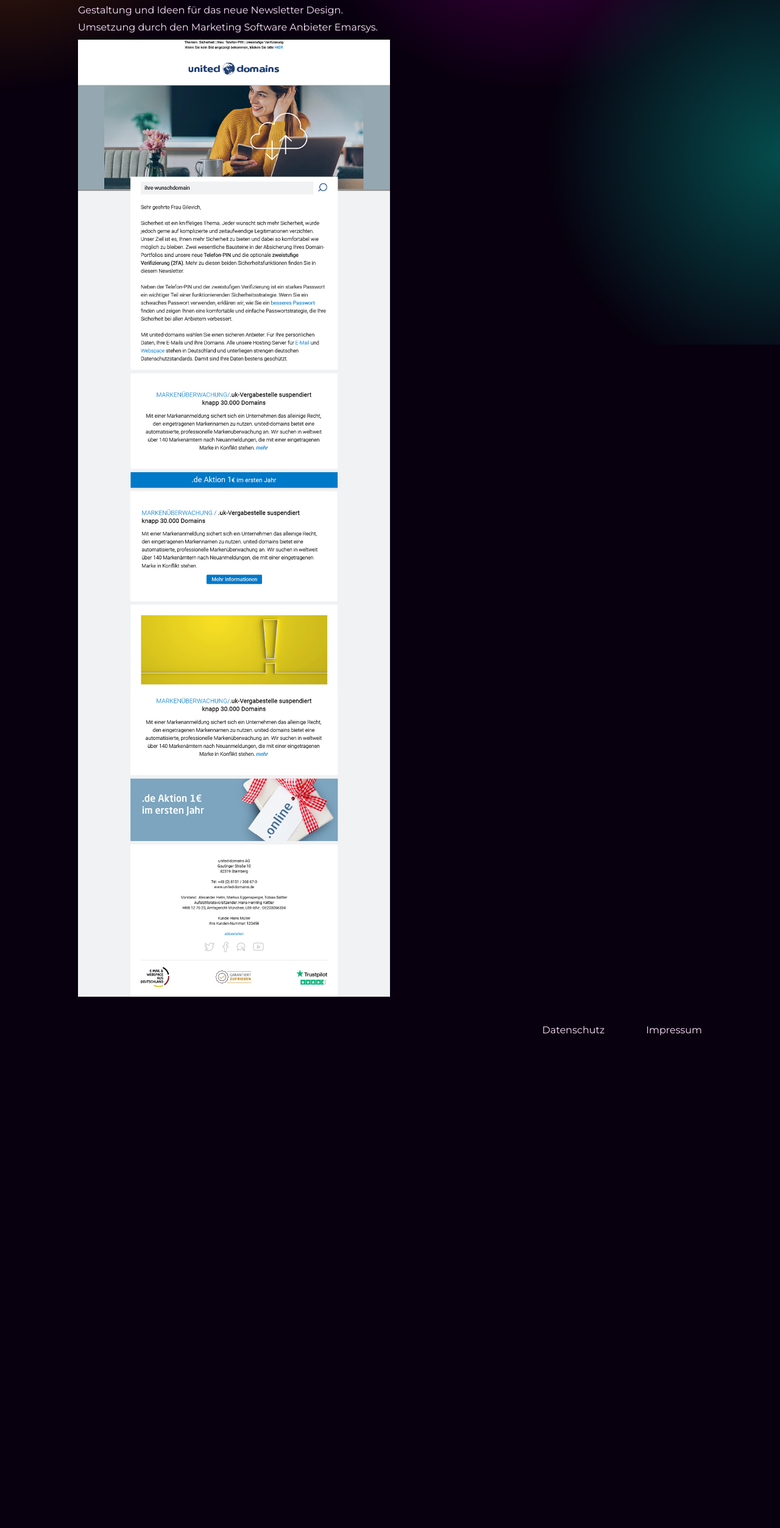
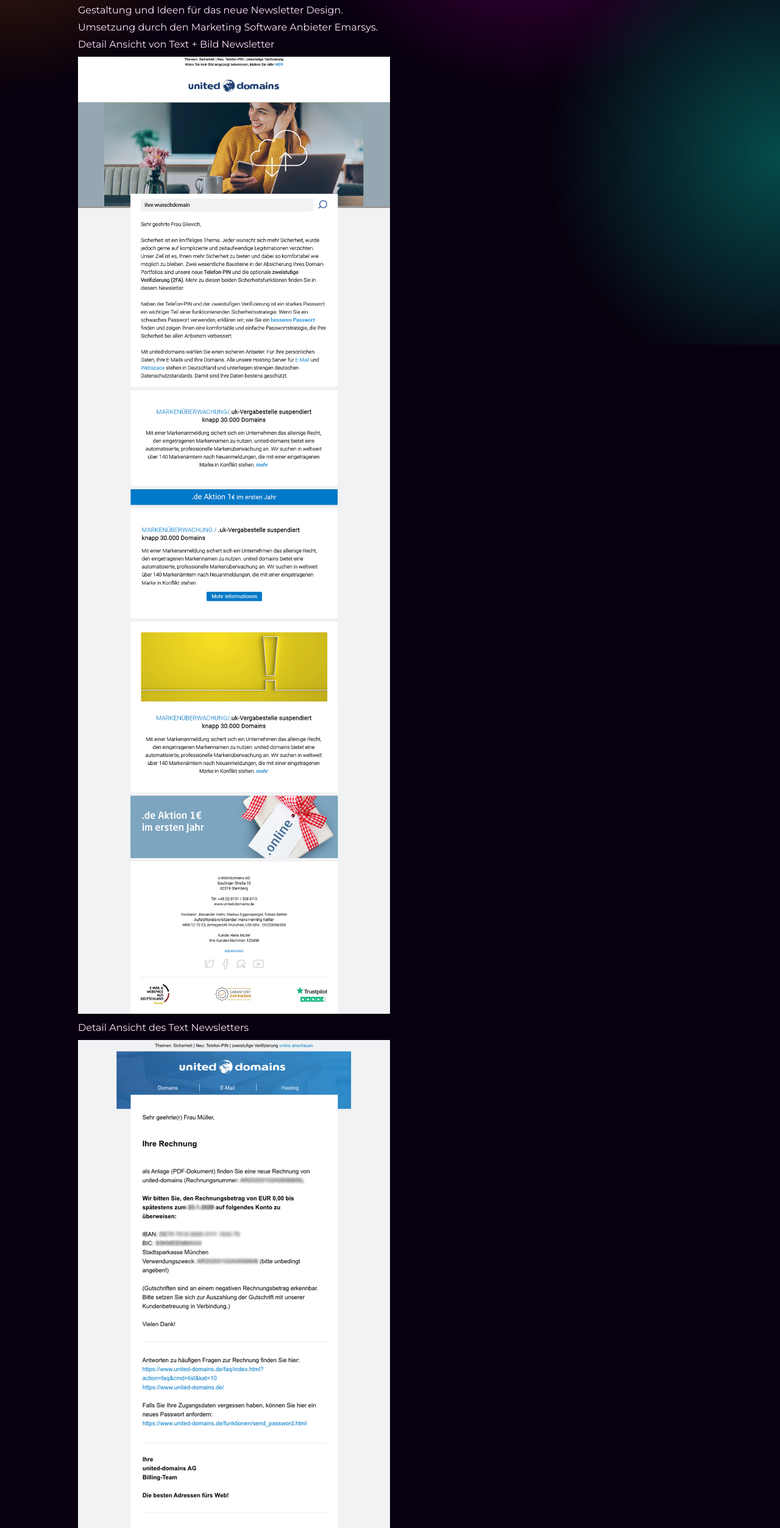
Before and after one commit to justDabuK/lilia-gilevich, an Astro site: page /design/web/newsletterDesign in a window 1280 px wide. Shown: the part 235-2740 px from the top of the page at 61% size. Before the commit the page ends 1964 px from the top, so only its background shows below. Built offline with nearby package versions, Linux system fonts and the light colour scheme; Astro itself is replaced by a stand-in of ours.

Commit message:
newsletter Design fertig

```diff
--- a/src/pages/design/web/newsletterDesign.md
+++ b/src/pages/design/web/newsletterDesign.md
@@ -12,4 +12,14 @@
 
 Umsetzung durch den Marketing Software Anbieter Emarsys.
 
+Detail Ansicht von Text + Bild Newsletter
+
 ![01-nwl-udag-bild](@assets/NeuerNewsletter/01-nwl-udag-bild.jpg)
+
+Detail Ansicht des Text Newsletters
+
+![02-nwl-udag-text](@assets/NeuerNewsletter/02-nwl-udag-text.jpg)
+
+Social Media Icon Gestaltung
+
+![03-nwl-icons](@assets/NeuerNewsletter/03-nwl-icons.png)
```
Also changed, not shown: src/assets/NeuerNewsletter/03-nwl-icons.png (added).
